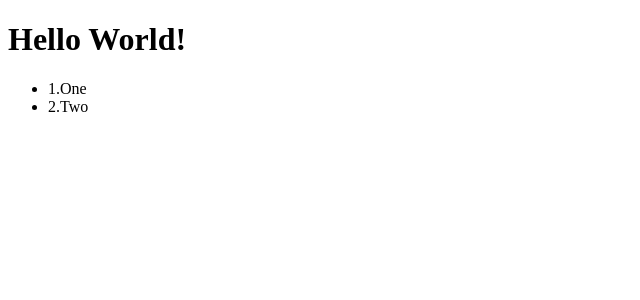
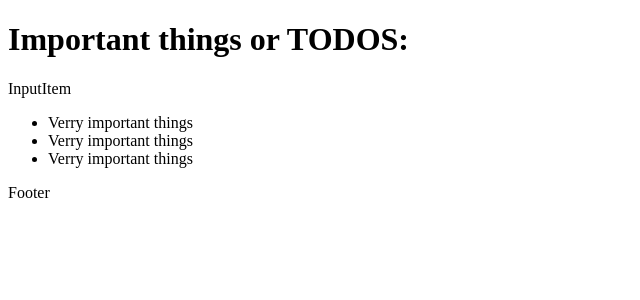
Before and after one commit to WebHeroSchool/ReactProjectLesson, a React (Create React App) app: page / in a window 1280 px wide. Shown: the top 300 px of the page, without its empty margins (0-640 px from the left). Built offline with nearby package versions, Linux system fonts and the light colour scheme.

Commit message:
react Lesson 18

```diff
--- a/src/App.js
+++ /dev/null
@@ -1,13 +0,0 @@
-import React from 'react';
-
-const ItemList = () => (<ul>
-  <li>1.One</li>
-  <li>2.Two</li>
-</ul>);
-const App = () => (<div>
-  <h1>Hello World!</h1>
-  <ItemList />
-</div>);
-
-
-export default App;
--- /dev/null
+++ b/src/components/App/App.js
@@ -0,0 +1,14 @@
+import React from 'react';
+import ItemList from '../ItemList/ItemList';
+import InputItem from '../InputItem/InputItem';
+import Footer from '../Footer/Footer';
+
+  const App = () => (
+    <div>
+    <h1>Important things or TODOS:</h1>
+      <InputItem />
+      <ItemList />
+      <Footer />
+    </div>);
+
+export default App;
--- /dev/null
+++ b/src/components/Footer/Footer.js
@@ -0,0 +1,5 @@
+import React from 'react';
+
+  const Footer = () => (<span>Footer</span>);
+
+  export default Footer;
--- /dev/null
+++ b/src/components/InputItem/InputItem.js
@@ -0,0 +1,5 @@
+import React from 'react';
+
+  const InputItem = () => (<span>InputItem</span>);
+
+  export default InputItem;
--- /dev/null
+++ b/src/components/Item/Item.js
@@ -0,0 +1,5 @@
+import React from 'react';
+
+  const Item = () => (<span>Verry important things</span>);
+
+  export default Item;
--- /dev/null
+++ b/src/components/ItemList/ItemList.js
@@ -0,0 +1,10 @@
+import React from 'react';
+import Item from '../Item/Item.js'
+
+  const ItemList = () => (<ul>
+      <li><Item /></li>
+      <li><Item /></li>
+      <li><Item /></li>
+    </ul>);
+
+  export default ItemList;
--- a/src/index.js
+++ b/src/index.js
@@ -1,5 +1,5 @@
 import React from 'react';
 import ReactDOM from 'react-dom';
-import App from './App';
+import App from './components/App/App';
 
   ReactDOM.render(<App />, document.getElementById('root'));
```
